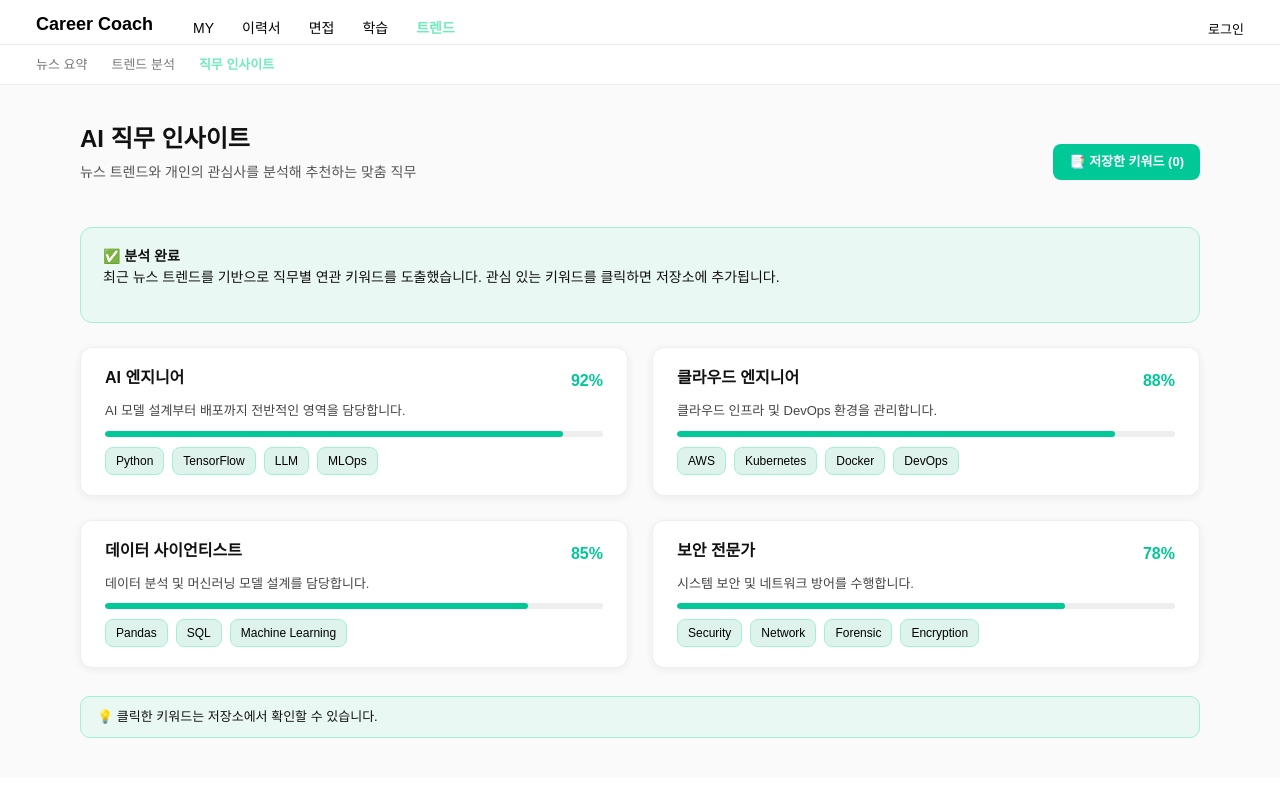
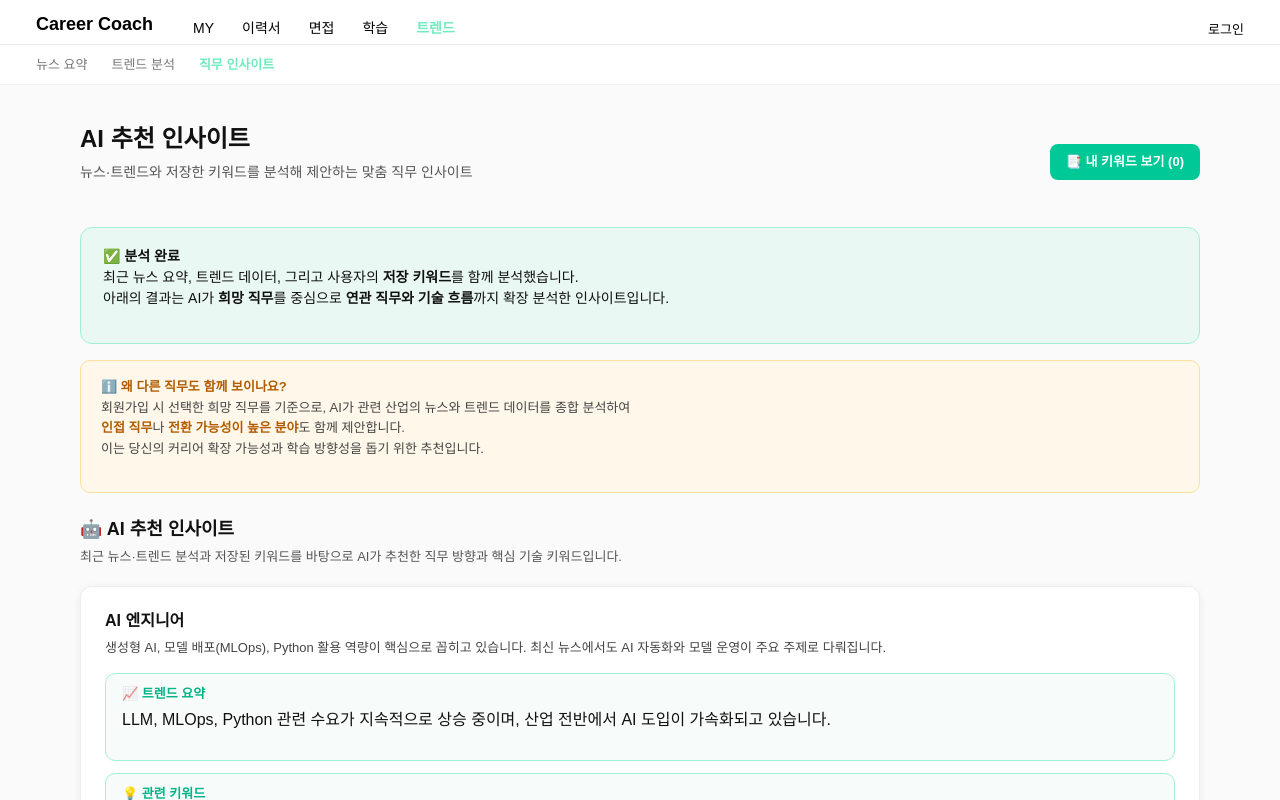
Before and after one commit to llbk-team/llbky-front, a Vue app: page /trend/insight in a window 1280 px wide. Shown: the top 800 px of the page. Built offline with nearby package versions, Linux system fonts and the light colour scheme; a web font is replaced by a local one.

Commit message:
feat: 직무 인사이트 기능 변경

```diff
--- a/src/views/trend/Insight.vue
+++ b/src/views/trend/Insight.vue
@@ -3,49 +3,73 @@
     <!-- 헤더 -->
     <div class="header">
       <div class="title-section">
-        <h2>AI 직무 인사이트</h2>
-        <p>뉴스 트렌드와 개인의 관심사를 분석해 추천하는 맞춤 직무</p>
+        <h2>AI 추천 인사이트</h2>
+        <p>뉴스·트렌드와 저장한 키워드를 분석해 제안하는 맞춤 직무 인사이트</p>
       </div>
       <router-link to="/trend/saved" class="saved-btn">
-        📑 저장한 키워드 ({{ savedCount }})
+        📑 내 키워드 보기 ({{ savedCount }})
       </router-link>
     </div>
 
-    <!-- 알림 섹션 -->
+    <!-- 분석 안내 -->
     <div class="notice-box">
       <p>
         ✅ <strong>분석 완료</strong><br />
-        최근 뉴스 트렌드를 기반으로 직무별 연관 키워드를 도출했습니다.
-        관심 있는 키워드를 클릭하면 저장소에 추가됩니다.
+        최근 뉴스 요약, 트렌드 데이터, 그리고 사용자의 <strong>저장 키워드</strong>를 함께 분석했습니다.<br />
+        아래의 결과는 AI가 <strong>희망 직무</strong>를 중심으로 <strong>연관 직무와 기술 흐름</strong>까지 확장 분석한 인사이트입니다.
       </p>
     </div>
 
-    <!-- 직무 카드 -->
-    <div class="job-grid">
-      <div v-for="(job, i) in jobs" :key="i" class="job-card">
-        <div class="card-header">
-          <h3>{{ job.title }}</h3>
-          <span class="score">{{ job.score }}%</span>
+    <!-- 추가 안내 문구 (이유 설명) -->
+    <div class="context-box">
+      <p>
+        ℹ️ <strong>왜 다른 직무도 함께 보이나요?</strong><br />
+        회원가입 시 선택한 희망 직무를 기준으로, AI가 관련 산업의 뉴스와 트렌드 데이터를 종합 분석하여<br />
+        <strong>인접 직무</strong>나 <strong>전환 가능성이 높은 분야</strong>도 함께 제안합니다.<br />
+        이는 당신의 커리어 확장 가능성과 학습 방향성을 돕기 위한 추천입니다.
+      </p>
     </div>
-        <p class="desc">{{ job.desc }}</p>
-        <div class="progress">
-          <div class="bar" :style="{ width: job.score + '%' }"></div>
+
+    <!-- AI 추천 인사이트 -->
+    <div class="recommend-section">
+      <h3>🤖 AI 추천 인사이트</h3>
+      <p class="sub-desc">
+        최근 뉴스·트렌드 분석과 저장된 키워드를 바탕으로 AI가 추천한 직무 방향과 핵심 기술 키워드입니다.
+      </p>
+
+      <div class="recommend-grid">
+        <div v-for="(job, i) in jobs" :key="i" class="recommend-card">
+          <h4>{{ job.title }}</h4>
+          <p class="summary">{{ job.summary }}</p>
+
+          <div class="trend-box">
+            <h5>📈 트렌드 요약</h5>
+            <p>{{ job.trendSummary }}</p>
           </div>
+
+          <div class="keyword-box">
+            <h5>💡 관련 키워드</h5>
             <div class="tags">
               <button
                 v-for="tag in job.tags"
                 :key="tag"
+                class="tag-btn"
                 @click="saveKeyword(tag)"
-            class="tag-btn"
               >
                 {{ tag }}
               </button>
             </div>
           </div>
+
+          <p class="note">
+            🔍 * 이 인사이트는 사용자의 희망 직무, 저장 키워드, 최신 뉴스 데이터를 기반으로 자동 생성되었습니다.
+          </p>
+        </div>
+      </div>
     </div>
 
     <div class="hint-box">
-      💡 클릭한 키워드는 저장소에서 확인할 수 있습니다.
+      💾 클릭한 키워드는 <strong>내 키워드</strong> 페이지에서 다시 확인할 수 있습니다.
     </div>
   </div>
 </template>
@@ -53,39 +77,40 @@
 <script setup>
 import { ref, onMounted } from "vue";
 
-const jobs = ref([
-  {
-    title: "AI 엔지니어",
-    score: 92,
-    desc: "AI 모델 설계부터 배포까지 전반적인 영역을 담당합니다.",
-    tags: ["Python", "TensorFlow", "LLM", "MLOps"],
-  },
-  {
-    title: "클라우드 엔지니어",
-    score: 88,
-    desc: "클라우드 인프라 및 DevOps 환경을 관리합니다.",
-    tags: ["AWS", "Kubernetes", "Docker", "DevOps"],
-  },
-  {
-    title: "데이터 사이언티스트",
-    score: 85,
-    desc: "데이터 분석 및 머신러닝 모델 설계를 담당합니다.",
-    tags: ["Pandas", "SQL", "Machine Learning"],
-  },
-  {
-    title: "보안 전문가",
-    score: 78,
-    desc: "시스템 보안 및 네트워크 방어를 수행합니다.",
-    tags: ["Security", "Network", "Forensic", "Encryption"],
-  },
-]);
-
 const savedCount = ref(0);
 
 onMounted(() => {
   const saved = JSON.parse(localStorage.getItem("user_keywords") || "[]");
   savedCount.value = saved.length;
 });
+
+// AI 추천 인사이트 (직무별 예시)
+const jobs = ref([
+  {
+    title: "AI 엔지니어",
+    summary:
+      "생성형 AI, 모델 배포(MLOps), Python 활용 역량이 핵심으로 꼽히고 있습니다. 최신 뉴스에서도 AI 자동화와 모델 운영이 주요 주제로 다뤄집니다.",
+    trendSummary:
+      "LLM, MLOps, Python 관련 수요가 지속적으로 상승 중이며, 산업 전반에서 AI 도입이 가속화되고 있습니다.",
+    tags: ["LLM", "MLOps", "Python", "TensorFlow"],
+  },
+  {
+    title: "클라우드 엔지니어",
+    summary:
+      "기업의 클라우드 전환 속도가 빨라지며 AWS, Docker, Kubernetes 관련 기술 수요가 증가하고 있습니다.",
+    trendSummary:
+      "DevOps 자동화와 컨테이너 보안이 주요 키워드로 부상했습니다.",
+    tags: ["AWS", "Kubernetes", "DevOps", "Docker"],
+  },
+  {
+    title: "데이터 사이언티스트",
+    summary:
+      "데이터 기반 예측과 생성형 AI의 융합이 활발히 진행되고 있으며, SQL과 머신러닝 역량이 핵심으로 꼽힙니다.",
+    trendSummary:
+      "Pandas, SQL, 머신러닝 기술이 여전히 높은 검색량을 유지하고 있습니다.",
+    tags: ["SQL", "Pandas", "Machine Learning", "Visualization"],
+  },
+]);
 
 const saveKeyword = (tag) => {
   const saved = JSON.parse(localStorage.getItem("user_keywords") || "[]");
@@ -143,50 +168,72 @@ const saveKeyword = (tag) => {
   border-radius: 12px;
   padding: 18px 22px;
   font-size: 14px;
-  margin-bottom: 24px;
+  margin-bottom: 16px;
 }
 
-/* Job Cards */
-.job-grid {
-  display: grid;
-  grid-template-columns: 1fr 1fr;
+/* Context Explanation */
+.context-box {
+  background: #fff8ea;
+  border: 1px solid #ffe19d;
+  border-radius: 10px;
+  padding: 16px 20px;
+  margin-bottom: 26px;
+  font-size: 13px;
+  color: #444;
+  line-height: 1.6;
+}
+.context-box strong {
+  color: #b25c00;
+}
+
+/* Recommend Section */
+.recommend-section h3 {
+  font-size: 18px;
+  font-weight: 700;
+  margin-bottom: 6px;
+}
+.sub-desc {
+  font-size: 13px;
+  color: #555;
+  margin-bottom: 20px;
+}
+.recommend-grid {
+  display: flex;
+  flex-direction: column;
   gap: 24px;
 }
-.job-card {
+.recommend-card {
   background: #fff;
   border-radius: 12px;
   box-shadow: 0 2px 8px rgba(0, 0, 0, 0.06);
   border: 1px solid #eee;
-  padding: 20px 24px;
+  padding: 24px;
 }
-.card-header {
-  display: flex;
-  justify-content: space-between;
-  align-items: center;
+.recommend-card h4 {
+  font-size: 16px;
+  font-weight: 700;
+  margin-bottom: 8px;
 }
-.card-header h3 {
-  font-weight: 700;
-  font-size: 16px;
-}
-.card-header .score {
-  font-weight: 700;
-  color: #00c896;
-}
-.desc {
+.summary {
   font-size: 13px;
   color: #444;
-  margin: 6px 0 10px;
+  line-height: 1.6;
+  margin-bottom: 14px;
 }
-.progress {
-  height: 6px;
-  background: #eee;
-  border-radius: 8px;
-  margin-bottom: 10px;
+.trend-box,
+.keyword-box {
+  background: #f7fcfa;
+  border: 1px solid #a2f1d6;
+  border-radius: 10px;
+  padding: 12px 16px;
+  margin-bottom: 12px;
 }
-.bar {
-  height: 100%;
-  border-radius: 8px;
-  background: #00c896;
+.trend-box h5,
+.keyword-box h5 {
+  font-size: 13px;
+  font-weight: 700;
+  color: #00b487;
+  margin-bottom: 6px;
 }
 .tags {
   display: flex;
@@ -204,6 +251,11 @@ const saveKeyword = (tag) => {
 .tag-btn:hover {
   background: #a2f1d6;
 }
+.note {
+  font-size: 12px;
+  color: #777;
+  margin-top: 8px;
+}
 
 /* Hint */
 .hint-box {
--- a/src/views/trend/News.vue
+++ b/src/views/trend/News.vue
@@ -142,6 +142,7 @@ MSA·쿠버네티스 등 인프라 지식 보유자 우대 경향이 나타납
     bias_type: "",
     date: "2025.11.01",
     source: "커리어 인사이트",
+    source_url: "https://biz.chosun.com/it-science/2025/11/07/ai-data-analyst-hiring/"
   },
   {
     title: "클라우드 및 DevOps 직군 채용 32% 증가",
@@ -158,6 +159,7 @@ AWS, Azure 등 주요 스택 경험 보유자가 우대받고 있습니다.
     bias_type: "",
     date: "2025.11.08",
     source: "매일경제",
+    source_url: "https://www.mk.co.kr/news/it/11464618"
   },
   {
     title: "보안·블록체인 채용 수요 15% 감소, 시장 조정기 진입",
@@ -174,6 +176,7 @@ AWS, Azure 등 주요 스택 경험 보유자가 우대받고 있습니다.
     bias_type: "감정적 표현 있음",
     date: "2025.11.06",
     source: "디지털데일리",
+    source_url: "https://www.ddaily.co.kr/page/view/2025111113513379096"
   },
   {
     title: "데이터 분석가 채용 수요 급증",
--- a/src/views/trend/SavedKeyword.vue
+++ b/src/views/trend/SavedKeyword.vue
@@ -3,13 +3,8 @@
     <!-- 상단 -->
     <div class="header">
       <router-link to="/trend/insight" class="back">← 돌아가기</router-link>
-      <h2>저장한 키워드</h2>
-    </div>
-
-    <!-- 검색 -->
-    <div class="search-area">
-      <input v-model="searchQuery" placeholder="키워드 검색..." class="search-input" />
-      <button class="filter-btn" @click="resetFilter">전체</button>
+      <h2>내 키워드 저장소</h2>
+      <p class="subtitle">AI 인사이트에서 저장한 키워드를 한눈에 확인하세요.</p>
     </div>
 
     <!-- 키워드 리스트 -->
@@ -23,7 +18,9 @@
           <div class="keyword-card" v-for="(k, i) in group" :key="i">
             <div class="top">
               <span class="word">{{ k }}</span>
-              <button class="delete-btn" @click="deleteKeyword(k)"><i class="ri-close-circle-fill close-icon"></i></button>
+              <button class="delete-btn" @click="deleteKeyword(k)">
+                <i class="ri-close-circle-fill close-icon"></i>
+              </button>
             </div>
             <small>{{ today }}</small>
           </div>
@@ -34,8 +31,8 @@
     <!-- 비어있을 때 -->
     <div v-else class="empty">
       <p>저장된 키워드가 없습니다 😢</p>
+      <p class="empty-hint">AI 인사이트 페이지에서 관심 키워드를 추가해보세요!</p>
     </div>
-
 
     <!-- 통계 -->
     <div class="stats-box" v-if="keywords.length > 0">
@@ -57,21 +54,6 @@
     <div class="actions" v-if="keywords.length > 0">
       <button class="clear-all-btn" @click="clearAll">전체 삭제</button>
     </div>
-
-    <!-- 추천 -->
-    <div class="recommend-box" v-if="keywords.length > 0">
-      <h3>💡 저장한 키워드 기반 추천</h3>
-      <div class="recommend-grid">
-        <div class="recommend-card">
-          <h4>🎓 학습 추천</h4>
-          <p>저장된 키워드를 기반으로 학습 경로를 제안합니다.</p>
-        </div>
-        <div class="recommend-card">
-          <h4>📈 트렌드 알림</h4>
-          <p>관심 키워드의 최신 뉴스와 채용 동향을 제공합니다.</p>
-        </div>
-      </div>
-    </div>
   </div>
 </template>
 
@@ -79,14 +61,13 @@
 import { ref, computed, onMounted } from "vue";
 
 const keywords = ref([]);
-const searchQuery = ref("");
 const today = new Date().toISOString().split("T")[0];
 
 onMounted(() => {
   keywords.value = JSON.parse(localStorage.getItem("user_keywords") || "[]");
 });
 
-// 1️⃣ 기본 카테고리별 분류
+// ✅ 기본 카테고리별 분류
 const groupedKeywords = computed(() => {
   const groups = {
     "AI 엔지니어": [],
@@ -99,25 +80,23 @@ const groupedKeywords = computed(() => {
       groups["AI 엔지니어"].push(k);
     else if (["AWS", "Kubernetes", "Docker", "DevOps"].includes(k))
       groups["클라우드 엔지니어"].push(k);
-    else if (["Pandas", "SQL", "Machine Learning"].includes(k))
+    else if (["Pandas", "SQL", "Machine Learning", "Visualization"].includes(k))
       groups["데이터 사이언티스트"].push(k);
     else groups["보안 전문가"].push(k);
   });
   return groups;
 });
 
-// 2️⃣ 빈 카테고리 제외 & 검색 필터 반영
+// ✅ 빈 카테고리 제외
 const filteredKeywords = computed(() => {
   const filtered = {};
   for (const [category, group] of Object.entries(groupedKeywords.value)) {
-    const filteredGroup = group.filter((k) =>
-      k.toLowerCase().includes(searchQuery.value.toLowerCase())
-    );
-    if (filteredGroup.length > 0) filtered[category] = filteredGroup;
+    if (group.length > 0) filtered[category] = group;
   }
   return filtered;
 });
 
+// ✅ 키워드 삭제
 const deleteKeyword = (word) => {
   if (confirm(`'${word}' 키워드를 삭제하시겠습니까?`)) {
     const saved = JSON.parse(localStorage.getItem("user_keywords") || "[]");
@@ -127,18 +106,14 @@ const deleteKeyword = (word) => {
   }
 };
 
+// ✅ 전체 삭제
 const clearAll = () => {
   if (confirm("저장된 모든 키워드를 삭제하시겠습니까?")) {
     localStorage.removeItem("user_keywords");
     keywords.value = [];
   }
 };
-
-const resetFilter = () => {
-  searchQuery.value = "";
-};
 </script>
-
 
 <style scoped>
 .saved-page {
@@ -153,7 +128,7 @@ const resetFilter = () => {
   display: flex;
   flex-direction: column;
   align-items: flex-start;
-  gap: 4px;
+  gap: 6px;
   margin-bottom: 16px;
 }
 .back {
@@ -166,29 +141,9 @@ const resetFilter = () => {
   font-size: 22px;
   font-weight: 700;
 }
-
-/* Search */
-.search-area {
-  display: flex;
-  gap: 8px;
-  margin: 24px 0;
-}
-.search-input {
-  flex: 1;
-  border: 1px solid #ccc;
-  border-radius: 8px;
-  padding: 8px 12px;
+.subtitle {
   font-size: 13px;
-}
-.filter-btn {
-  background: #00c896;
-  color: white;
-  border: none;
-  border-radius: 8px;
-  padding: 8px 14px;
-  font-size: 13px;
-  font-weight: 600;
-  cursor: pointer;
+  color: #666;
 }
 
 /* Keyword Cards */
@@ -290,43 +245,6 @@ const resetFilter = () => {
   background: #e64e4e;
 }
 
-/* Recommend */
-.recommend-box {
-  background: #e9f8f2;
-  border: 1px solid #a2f1d6;
-  border-radius: 12px;
-  padding: 24px;
-  margin-top: 40px;
-}
-.recommend-box h3 {
-  font-size: 16px;
-  font-weight: 700;
-  margin-bottom: 16px;
-}
-.recommend-grid {
-  display: flex;
-  gap: 20px;
-}
-.recommend-card {
-  flex: 1;
-  background: #fff;
-  border-radius: 10px;
-  padding: 18px;
-  border: 1px solid #dff7ed;
-  box-shadow: 0 2px 6px rgba(0, 0, 0, 0.05);
-}
-.recommend-card h4 {
-  font-size: 15px;
-  font-weight: 700;
-  color: #111;
-  margin-bottom: 6px;
-}
-.recommend-card p {
-  font-size: 13px;
-  color: #555;
-  line-height: 1.6;
-}
-
 /* Empty */
 .empty {
   text-align: center;
@@ -334,6 +252,11 @@ const resetFilter = () => {
   color: #666;
   font-size: 14px;
   font-weight: 500;
+}
+.empty-hint {
+  font-size: 13px;
+  color: #888;
+  margin-top: 6px;
 }
 
 /* Delete Icon */
```
Lines whose indentation alone changed are shown as unchanged.
